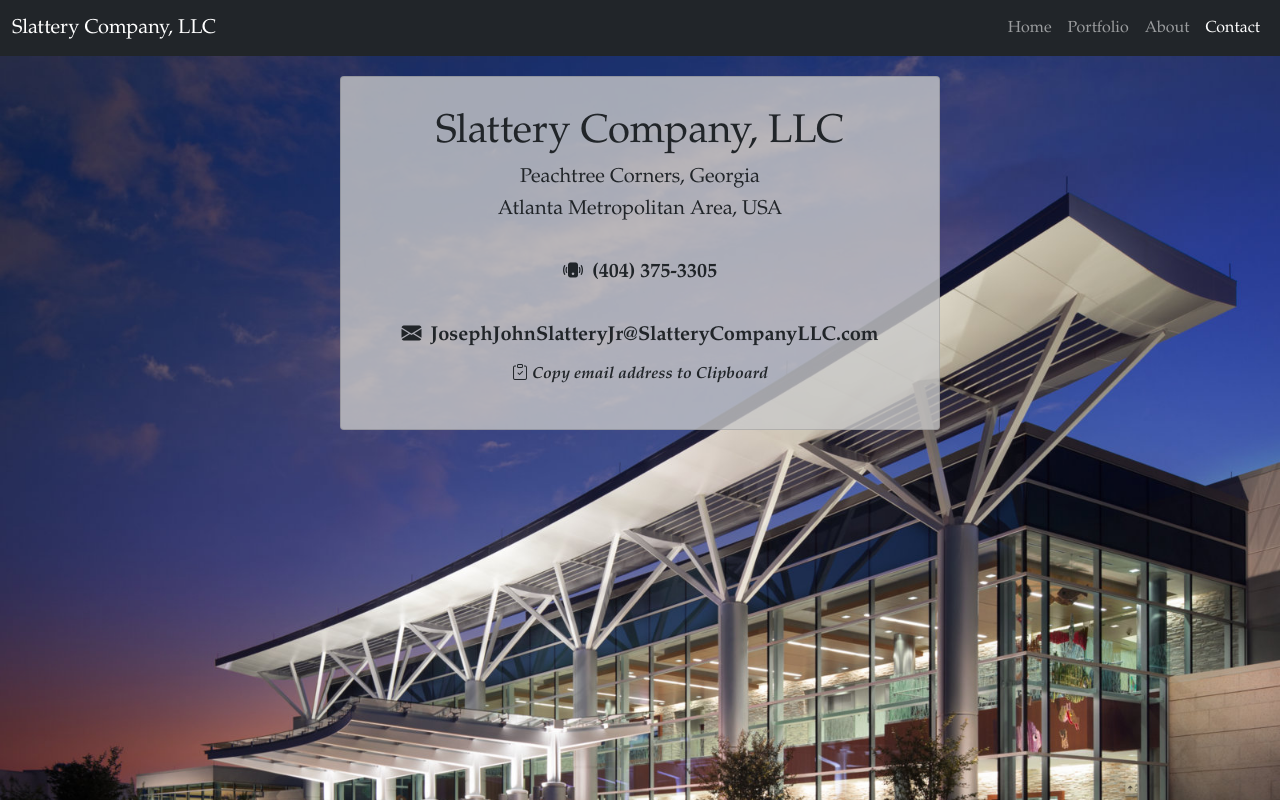
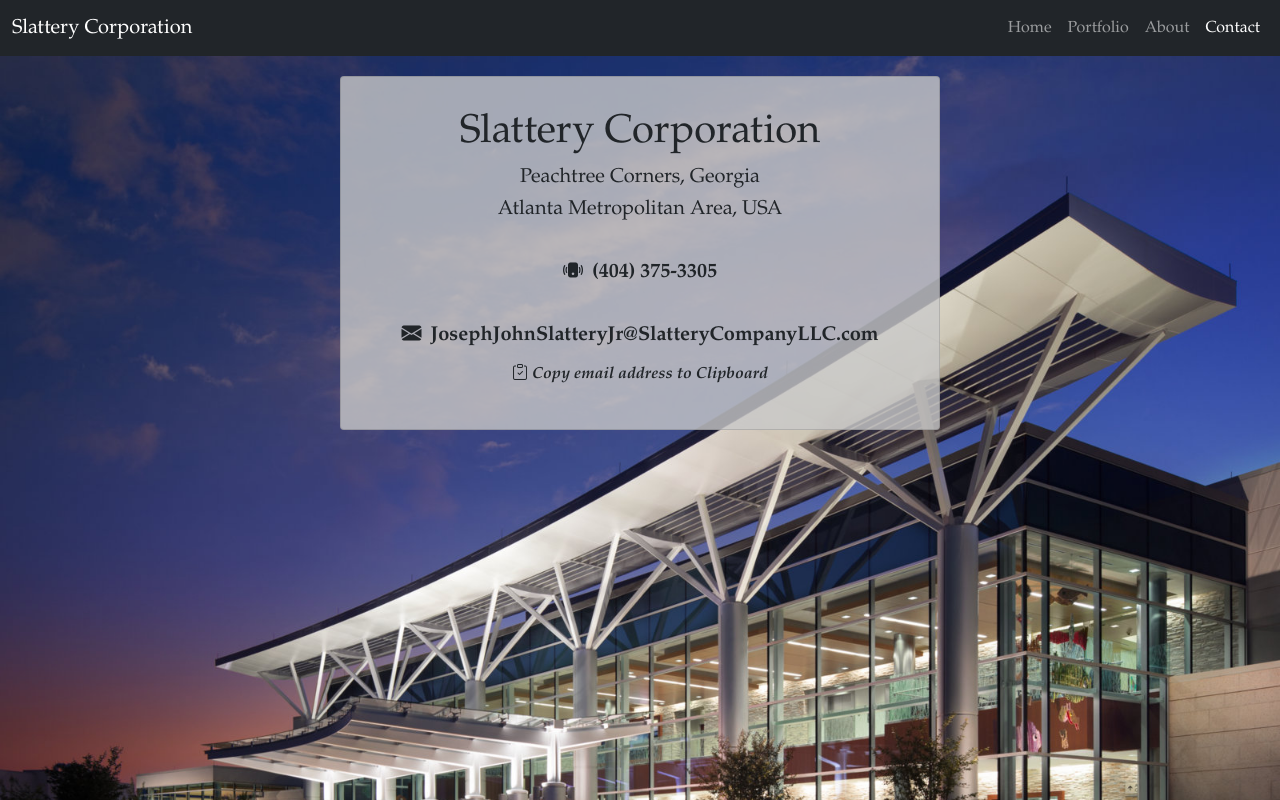
Before and after one commit to AndreaGT91/SlatteryCompanyLLC, a plain HTML site: page contact.html in a window 1280 px wide. Drawn offline with nearby package versions, Linux system fonts and the light colour scheme.

Commit message:
Changed company name to Slattery Corporation

```diff
--- a/contact.html
+++ b/contact.html
@@ -8,7 +8,7 @@
 
   <meta name="author" content="Andrea C. Bentley">
   <meta name="description"
-    content="Slattery Company, LLC. Real estate consulting, business development, and construction management.">
+    content="Slattery Corporation. Real estate consulting, business development, and construction management.">
   <meta name="keywords"
     content="Slattery real estate consultant real estate consulting business development consultant business development consulting construction management consultant construction management consulting raise equity raising equity">
 
@@ -33,7 +33,7 @@
   <main class="container-fluid">
     <div data-aos="slide-down" class="card p-3 mx-auto text-center max-width-600">
       <div class="card-body">
-        <h1 class="card-title">Slattery Company, LLC</h1>
+        <h1 class="card-title">Slattery Corporation</h1>
         <h5 class="card-text">Peachtree Corners, Georgia</h5>
         <h5 class="card-text">Atlanta Metropolitan Area, USA</h5>
         <br>
--- a/js/footer.js
+++ b/js/footer.js
@@ -1,4 +1,4 @@
-// footer-component is the footer to be used on every page of the Slatter Company site
+// footer-component is the footer to be used on every page of the Slatter Corporation site
 
 class Footer extends HTMLElement {
   constructor() {
--- a/js/header.js
+++ b/js/header.js
@@ -1,4 +1,4 @@
-// header-component is the nav bar to be used on every page of the Slatter Company site
+// header-component is the nav bar to be used on every page of the Slatter Corporation site
 
 class Header extends HTMLElement {
   constructor() {
@@ -9,10 +9,10 @@ class Header extends HTMLElement {
     this.innerHTML = `
       <header>
         <nav class="navbar fixed-top navbar-expand-sm navbar-dark bg-dark"
-          aria-label="Slattery Company, LLC navigation" role="navigation">
+          aria-label="Slattery Corporation navigation" role="navigation">
           <div class="container-fluid">
             <!-- Brand name shows at all times -->
-            <a class="navbar-brand" href="#">Slattery Company, LLC</a>
+            <a class="navbar-brand" href="#">Slattery Corporation</a>
 
             <!-- Hamburger menu only shows on small screens -->
             <button
```
Also changed, not shown: about.html (+1 -1 lines), index.html (+2 -2 lines), portfolio.html (+1 -1 lines), 1 other file.
